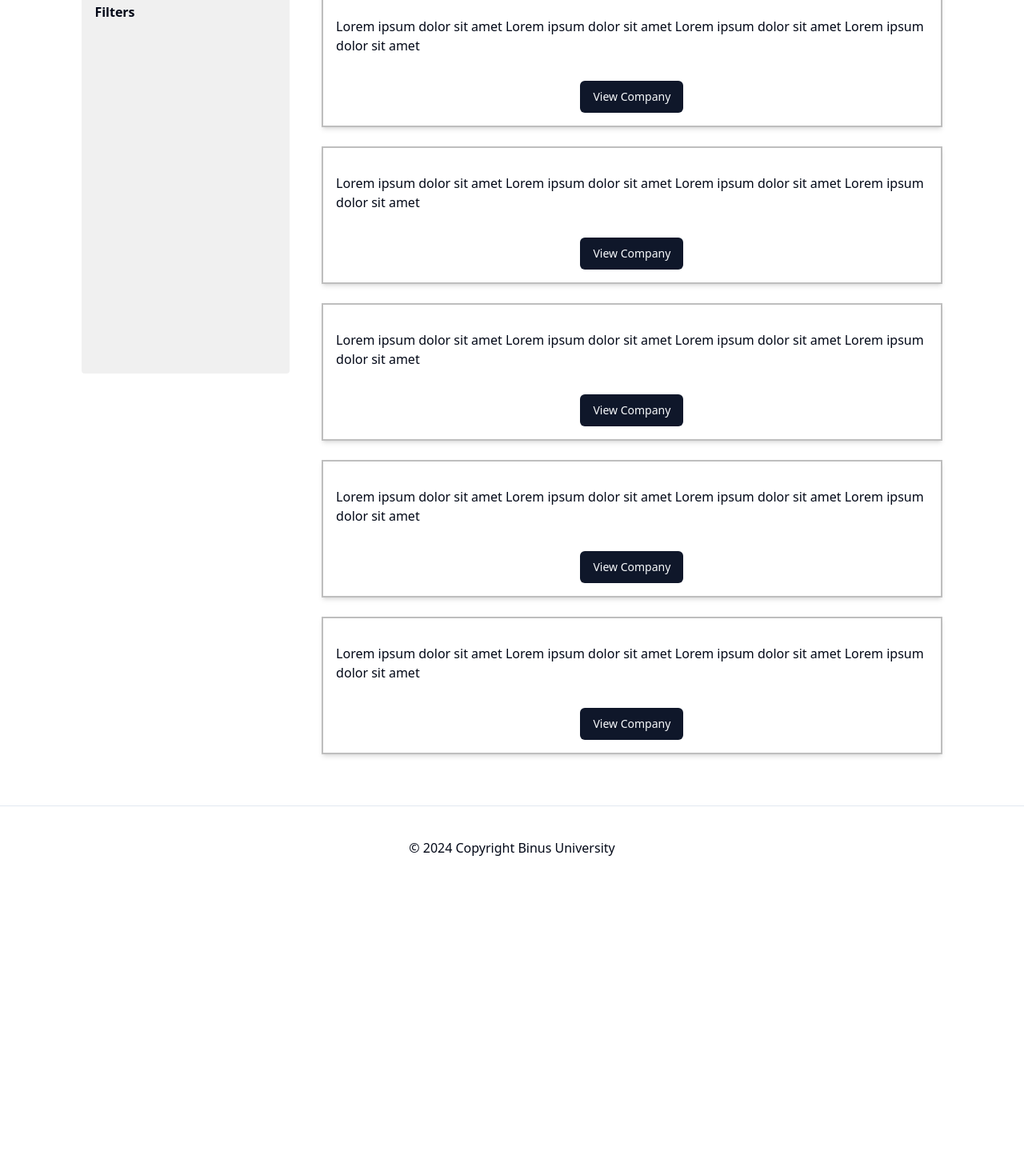
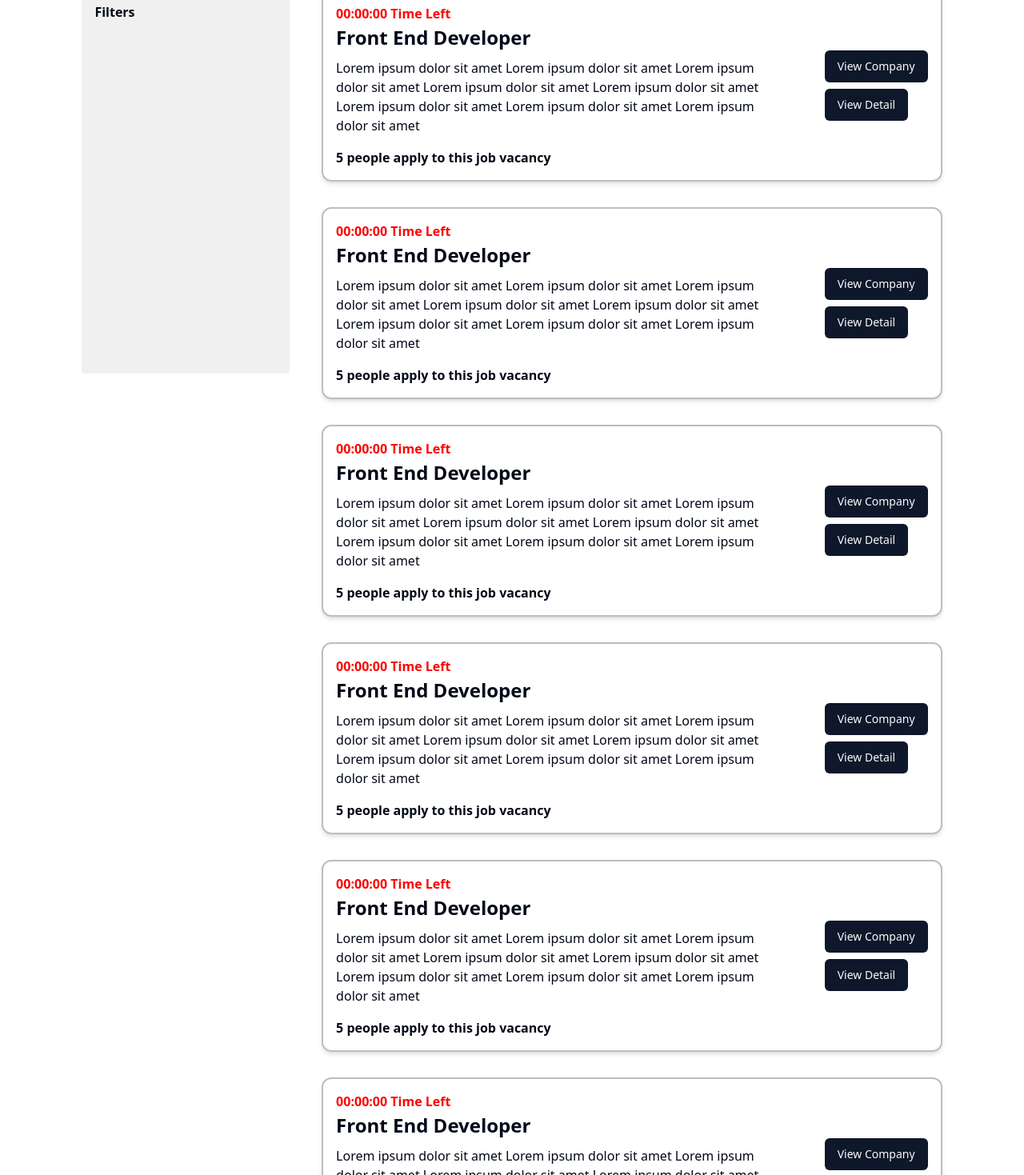
Before and after one commit to AryaJayadi/talent_scouting-fe, a React (Vite) app: page /browse-job in a window 1280 px wide. Shown: the part 301-1770 px from the top of the page at 80% size. Before the commit the page ends 1413 px from the top, so only its background shows below. Built offline with nearby package versions, Linux system fonts and the light colour scheme.

Commit message:
Feat: Active Page NavBar

```diff
--- a/src/page/BrowseJobPage.tsx
+++ b/src/page/BrowseJobPage.tsx
@@ -1,6 +1,6 @@
 import React from 'react'
 import Layout from './layout/Layout';
-import JobCard2 from './component/JobCard2'
+import CompanyVacancy from './component/CompanyVacancy'
 
 function BrowseJobPage() {
     return (
@@ -19,18 +19,20 @@ function BrowseJobPage() {
                 </div>
 
                 <div className='flex mt-10 w-full relative'>
-                    <div className='w-1/4 bg-[#F0F0F0] h-[60vh] rounded-sm p-4 sticky top-16'>
+                    <div className='w-1/4 bg-[#F0F0F0] h-[60vh] rounded-sm p-4 sticky top-20'>
                         <div className='font-bold'>Filters</div>
                     </div>
 
 
                     <div className='w-3/4 ml-10'>
                         <div>
-                            <div className='mb-6'><JobCard2/></div>
-                            <div className='mb-6'><JobCard2/></div>
-                            <div className='mb-6'><JobCard2/></div>
-                            <div className='mb-6'><JobCard2/></div>
-                            <div className='mb-6'><JobCard2/></div>
+                            <CompanyVacancy StopTime={new Date()} Title={"Front End Developer"} Description={"Lorem"} ApplierCount={5}/>
+                            <CompanyVacancy StopTime={new Date()} Title={"Front End Developer"} Description={"Lorem"} ApplierCount={5}/>
+                            <CompanyVacancy StopTime={new Date()} Title={"Front End Developer"} Description={"Lorem"} ApplierCount={5}/>
+                            <CompanyVacancy StopTime={new Date()} Title={"Front End Developer"} Description={"Lorem"} ApplierCount={5}/>
+                            <CompanyVacancy StopTime={new Date()} Title={"Front End Developer"} Description={"Lorem"} ApplierCount={5}/>
+                            <CompanyVacancy StopTime={new Date()} Title={"Front End Developer"} Description={"Lorem"} ApplierCount={5}/>
+
                         </div>
                     </div>
                 </div>
--- a/src/page/CompanyDetailPage.tsx
+++ b/src/page/CompanyDetailPage.tsx
@@ -1,5 +1,6 @@
 import React from 'react'
 import Layout from './layout/Layout';
+import JobCard2 from './component/JobCard2'
 import Temp from '../assets/logo_header.png'
 
 function CompanyDetailPage() {
@@ -40,7 +41,9 @@ function CompanyDetailPage() {
                     </div>
 
                     <div className='mt-4'>
-                        There is no vacancy
+                        <JobCard2/>
+                        <JobCard2/>
+                        <JobCard2/>
                     </div>
                 </div>
             </div>
--- a/src/page/NewVacancyPage.tsx
+++ b/src/page/NewVacancyPage.tsx
@@ -18,7 +18,8 @@ function NewVacancyPage() {
         <div className='mx-[70px] pb-10'>
             <div className='text-[32px] mt-4 text-center font-semibold'>New Vacancy</div>
 
-            <div className='mx-[70px]'>
+            <div className='flex flex-col items-center'>
+                <div className='mx-[70px] max-w-[700px] w-full '>
                     <div className='mb-4'>
                         <label>Job Position</label>
                         <Input className='mt-2 border-black' placeholder='Job Position'/>
@@ -37,14 +38,14 @@ function NewVacancyPage() {
                     <div className='flex items-center justify-between'>
                         <div className='mb-4'>
                             <label>Job Position</label>
-                        <Input className='mt-2 border-black' placeholder='Job Position'/>
+                            <Input className='mt-2 border-black w-full' placeholder='Job Position'/>
                         </div>
 
                         <div className='text-[32px]'>-</div>
 
                         <div className='mb-4'>
                             <label>Job Position</label>
-                        <Input className='mt-2 border-black' placeholder='Job Position'/>
+                            <Input className='mt-2 border-black w-full' placeholder='Job Position'/>
                         </div>
 
                     </div>
@@ -104,6 +105,8 @@ function NewVacancyPage() {
                     </div>
                 </div>
             </div>
+
+        </div>
     </Layout>
   )
 }
--- a/src/page/component/CompanyVacancy.tsx
+++ b/src/page/component/CompanyVacancy.tsx
@@ -6,7 +6,7 @@ import { CompanyVacancyProps } from '../props/CompanyVacancyProps'
 
 const CompanyVacancy: React.FC<CompanyVacancyProps> = ({StopTime, Title, Description, ApplierCount}) => {
     return (
-        <div className='border-2 border-[#BEBEBE] px-4 py-4 shadow-md w-full rounded-xl my-8 '>
+        <div className='border-2 border-[#BEBEBE] px-4 py-4 shadow-md w-full rounded-xl mb-8 '>
             <div className='flex justify-between items-center'>
                 <div className='mr-8'>
                     <div className='text-[red] font-semibold'>00:00:00 Time Left</div>
@@ -26,7 +26,7 @@ const CompanyVacancy: React.FC<CompanyVacancyProps> = ({StopTime, Title, Descrip
                         <Link to={'/company-detail'}><Button className='transition hover:scale-105'>View Company</Button></Link>
                     </div>
                     <div>
-                        <Link to={'/company-detail'}><Button className='mt-2 transition hover:scale-105'>View Company</Button></Link>
+                        <Link to={'/job-detail'}><Button className='mt-2 transition hover:scale-105'>View Detail</Button></Link>
                     </div>
                 </div>
             </div>
--- a/src/page/component/NavigationBar.tsx
+++ b/src/page/component/NavigationBar.tsx
@@ -1,9 +1,12 @@
 import React from 'react'
 import LogoBinus from '../../assets/logo_header.png';
-import { Link } from 'react-router-dom'
+import { Link, useLocation } from 'react-router-dom'
 import ProfileHeader from './../component/ProfileHeader'
 
 function NavigationBar() {
+    const location = useLocation();
+
+
     return (
         <div className='w-full h-full flex px-[60px] items-center shadow-md'>
             <div className='flex items-center mr-[32px]'>
@@ -11,13 +14,13 @@ function NavigationBar() {
             </div>
 
             <div>
-                <Link className='mx-[30px] text-[18px] font-medium' to={'/home'}>Home</Link>
-                <Link className='mx-[30px] text-[18px] font-medium' to={'/browse-job'}>Job</Link>
-                <Link className='mx-[30px] text-[18px] font-medium' to={'/browse-company'}>Company</Link>
-                <Link className='mx-[30px] text-[18px] font-medium' to={'/profile'}>Profile</Link>
+                <Link className={`mx-[30px] text-[18px] font-medium ${location.pathname === '/home' ? 'underline underline-offset-8' : ''}`} to={'/home'}>Home</Link>
+                <Link className={`mx-[30px] text-[18px] font-medium ${location.pathname === '/browse-job' ? 'underline underline-offset-8' : ''}`} to={'/browse-job'}>Job</Link>
+                <Link className={`mx-[30px] text-[18px] font-medium ${location.pathname === '/browse-company' ? 'underline underline-offset-8' : ''}`} to={'/browse-company'}>Company</Link>
+                <Link className={`mx-[30px] text-[18px] font-medium ${location.pathname === '/profile' ? 'underline underline-offset-8' : ''}`} to={'/profile'}>Profile</Link>
 
-                <Link className='mx-[30px] text-[18px] font-medium' to={'/company/home'}>Company</Link>
-                <Link className='mx-[30px] text-[18px] font-medium' to={'/company/vacancy'}>Company Vacancy</Link>
+                <Link className={`mx-[30px] text-[18px] font-medium ${location.pathname === '/company/home' ? 'underline underline-offset-8' : ''}`} to={'/company/home'}>Company</Link>
+                <Link className={`mx-[30px] text-[18px] font-medium ${location.pathname === '/company/vacancy' ? 'underline underline-offset-8' : ''}`} to={'/company/vacancy'}>Company Vacancy</Link>
             </div>
 
             <div className='ml-auto'>
```
Lines whose indentation alone changed are shown as unchanged.
